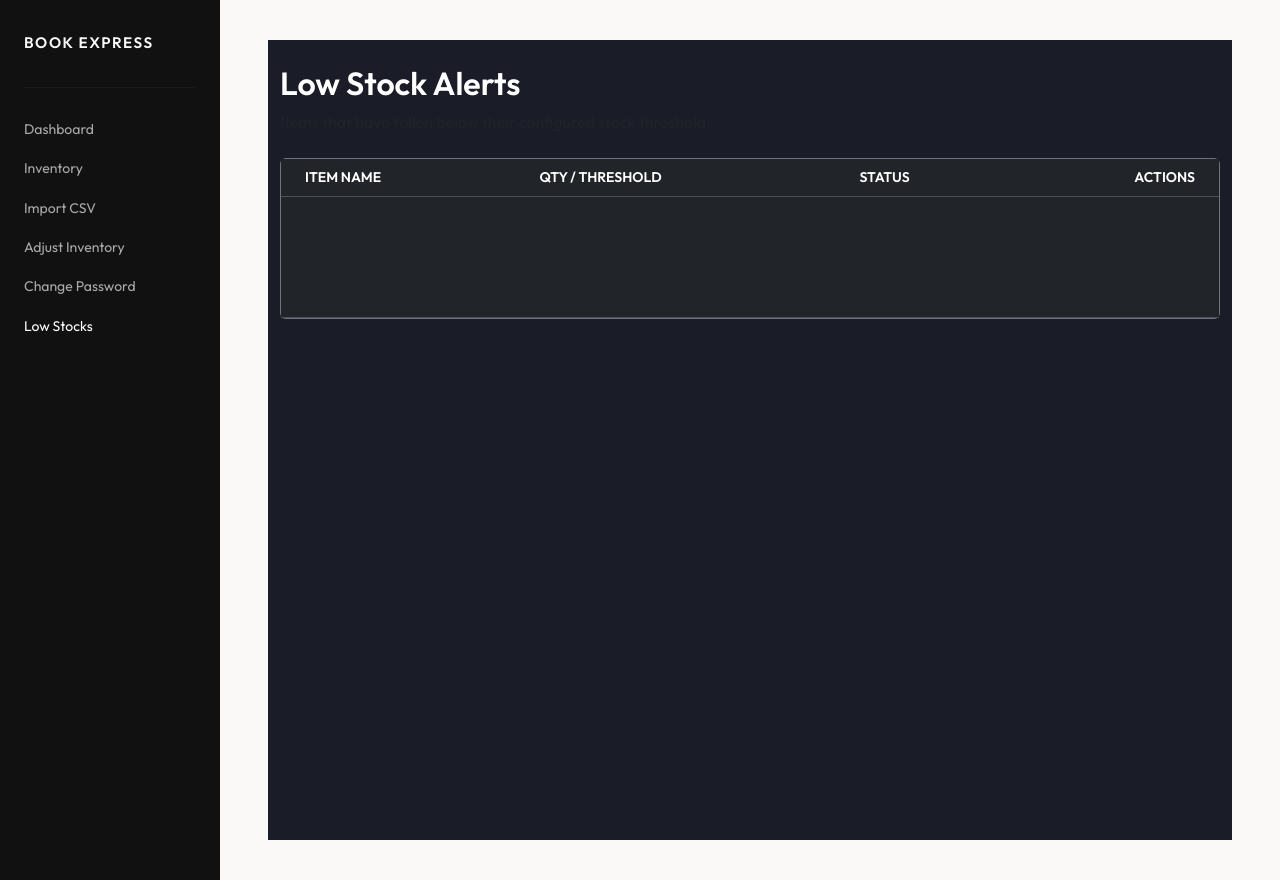
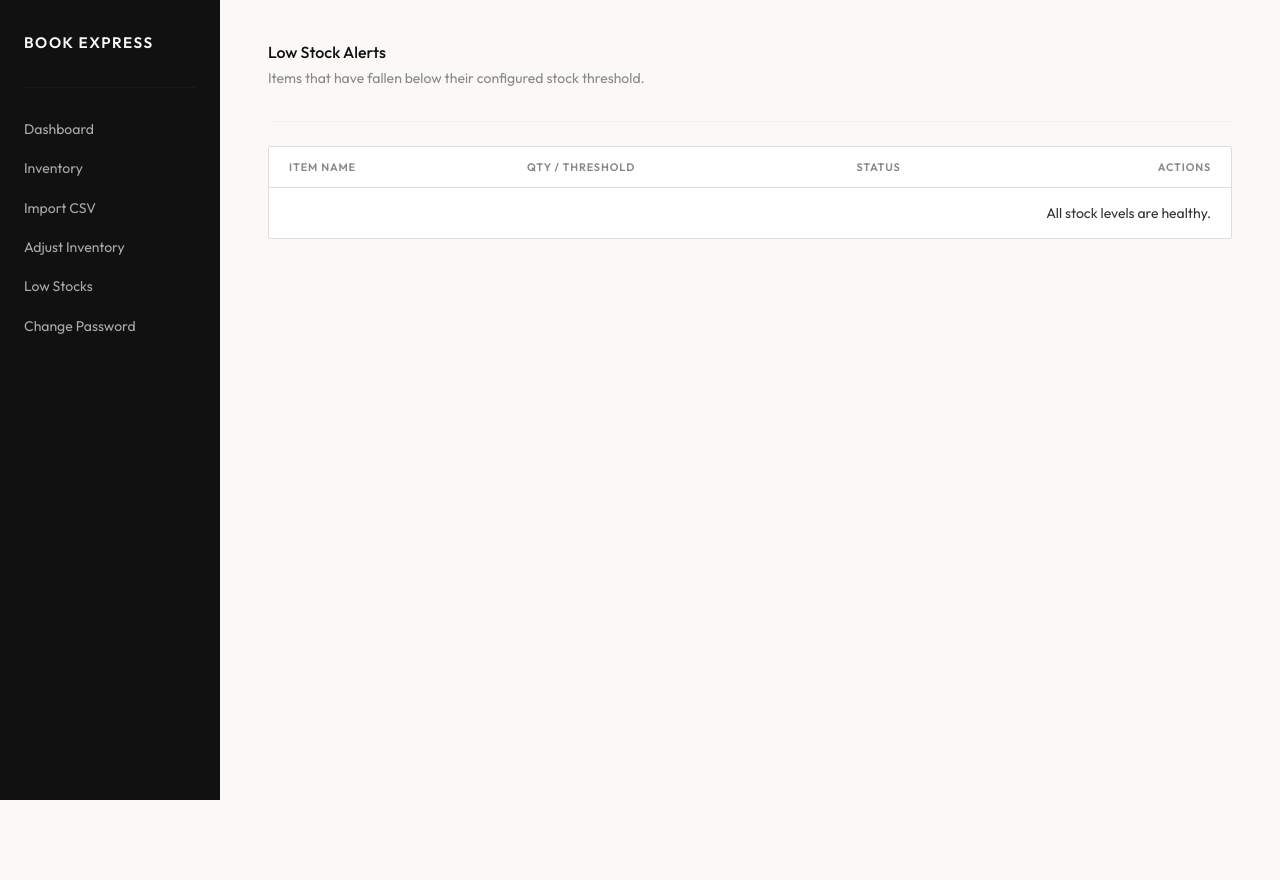
Before and after one commit to Jeimtax/2171-book-express, a Flask app: page /stock/ in a window 1280 px wide. After the commit the page ends 800 px from the top, so only its background shows below. Run offline with Flask 3, Linux system fonts and the light colour scheme; data that the repository does not hold is empty; some libraries are stand-ins or nearby versions.

Commit message:
html update final final

```diff
--- a/app/templates/base.html
+++ b/app/templates/base.html
@@ -76,10 +76,10 @@
                 <a href="{{ url_for('inventory.adjust_page') }}" class="nav-link">Adjust Inventory</a>
             </li>
             <li>
-                <a href="{{ url_for('auth.change_password') }}" class="nav-link">Change Password</a>
+                <a href="{{ url_for('stock.low_stocks') }}" class="nav-link">Low Stocks</a>
             </li>
             <li>
-                <a href="{{ url_for('stock.low_stocks')}}" class="nav-link text-white">Low Stocks</a>
+                <a href="{{ url_for('auth.change_password') }}" class="nav-link">Change Password</a>
             </li>
         </ul>
     </div>
--- a/app/templates/low_stocks.html
+++ b/app/templates/low_stocks.html
@@ -1,46 +1,131 @@
 {% extends "base.html" %}
 
 {% block main %}
-<div class="container-fluid text-white" style="background-color: #1a1d27; min-height: 100vh;">
-    <h2 class="fw-bold pt-4">Low Stock Alerts</h2>
-    <p class="text-muted">Items that have fallen below their configured stock threshold.</p>
+<style>
+    .section-title {
+        font-size: 1rem;
+        font-weight: 500;
+        margin-bottom: .25rem;
+    }
 
-    <div class="card bg-dark border-secondary mt-4">
-        <div class="card-body p-0">
-            <table class="table table-dark table-hover mb-0">
+    .section-sub {
+        font-size: .875rem;
+        color: #888;
+        margin-bottom: 2rem;
+    }
+
+    .stock-table-wrap {
+        background: #fff;
+        border: 1px solid #e0ddd8;
+        border-radius: 2px;
+        overflow: hidden;
+    }
+
+    .stock-table {
+        width: 100%;
+        border-collapse: collapse;
+        font-size: .875rem;
+    }
+
+    .stock-table thead tr {
+        border-bottom: 1px solid #e0ddd8;
+    }
+
+    .stock-table th {
+        padding: .75rem 1.25rem;
+        text-align: left;
+        font-size: .68rem;
+        font-weight: 600;
+        letter-spacing: .08em;
+        text-transform: uppercase;
+        color: #888;
+    }
+
+    .stock-table th:last-child { text-align: right; }
+
+    .stock-table td {
+        padding: .9rem 1.25rem;
+        border-bottom: 1px solid #f0ede8;
+        color: #333;
+        vertical-align: middle;
+    }
+
+    .stock-table tr:last-child td { border-bottom: none; }
+
+    .stock-table td:last-child { text-align: right; }
+
+    .qty-value { color: #c0392b; font-weight: 600; }
+    .qty-threshold { color: #aaa; }
+
+    .badge-warning {
+        display: inline-block;
+        padding: .2rem .6rem;
+        border-radius: 3px;
+        background: #fef3c7;
+        color: #92400e;
+        font-size: .65rem;
+        font-weight: 600;
+        letter-spacing: .05em;
+        text-transform: uppercase;
+    }
+
+    .btn-reorder {
+        padding: .4rem .9rem;
+        background: #111;
+        color: #faf9f7;
+        border: none;
+        border-radius: 2px;
+        font-family: 'Outfit', sans-serif;
+        font-size: .8rem;
+        font-weight: 500;
+        cursor: pointer;
+        letter-spacing: .03em;
+        text-decoration: none;
+        display: inline-block;
+    }
+
+    .empty-state {
+        padding: 3rem 1.25rem;
+        text-align: center;
+        color: #aaa;
+        font-size: .875rem;
+    }
+</style>
+
+<div class="section-title">Low Stock Alerts</div>
+<div class="section-sub">Items that have fallen below their configured stock threshold.</div>
+
+<hr style="border-color:#e0ddd8; margin-bottom:1.5rem;">
+
+<div class="stock-table-wrap">
+    <table class="stock-table">
         <thead>
-                    <tr class="text-muted small uppercase">
-                        <th class="ps-4">ITEM NAME</th>
-                        <th>QTY / THRESHOLD</th>
-                        <th>STATUS</th>
-                        <th class="text-end pe-4">ACTIONS</th>
+            <tr>
+                <th>Item Name</th>
+                <th>Qty / Threshold</th>
+                <th>Status</th>
+                <th>Actions</th>
             </tr>
         </thead>
         <tbody>
             {% for book in books %}
-                    <tr class="align-middle">
-                        <td class="ps-4">{{ book.title }}</td>
+            <tr>
+                <td>{{ book.title }}</td>
                 <td>
-                            <span class="text-danger fw-bold">{{ book.quantity }}</span>
-                            <span class="text-muted">/ 10</span>
+                    <span class="qty-value">{{ book.quantity }}</span>
+                    <span class="qty-threshold">/ 10</span>
                 </td>
+                <td><span class="badge-warning">Needs Attention</span></td>
                 <td>
-                            <span class="badge rounded-pill bg-warning text-dark">Needs Attention</span>
-                        </td>
-                        <td class="text-end pe-4">
-                            <a href="{{ url_for('books.create') }}" class="btn btn-sm btn-primary">Reorder</a>
+                    <a href="{{ url_for('books.create') }}" class="btn-reorder">Reorder</a>
                 </td>
             </tr>
             {% else %}
             <tr>
-                        <td colspan="4" class="text-center py-5 text-muted">
-                            All stock levels are healthy!
-                        </td>
+                <td colspan="4" class="empty-state">All stock levels are healthy.</td>
             </tr>
             {% endfor %}
         </tbody>
     </table>
 </div>
-    </div>
-</div>
 {% endblock %}
--- a/app/templates/register.html
+++ b/app/templates/register.html
@@ -61,7 +61,7 @@
             width: 100% !important;
             padding: .7rem .9rem !important;
             border: 1px solid #e0ddd8 !important;
-            border-radius: 6px !important;
+            border-radius: 2px !important;
             background: #fff !important;
             font-family: 'Outfit', sans-serif !important;
             font-size: .9rem !important;
@@ -91,7 +91,7 @@
             background: #111 !important;
             color: #faf9f7 !important;
             border: none !important;
-            border-radius: 6px !important;
+            border-radius: 2px !important;
             font-family: 'Outfit', sans-serif !important;
             font-size: .9rem !important;
             font-weight: 500 !important;
```
Also changed, not shown: app/templates/manage_orders.html (+5 -5 lines). Lines whose indentation alone changed are shown as unchanged.
